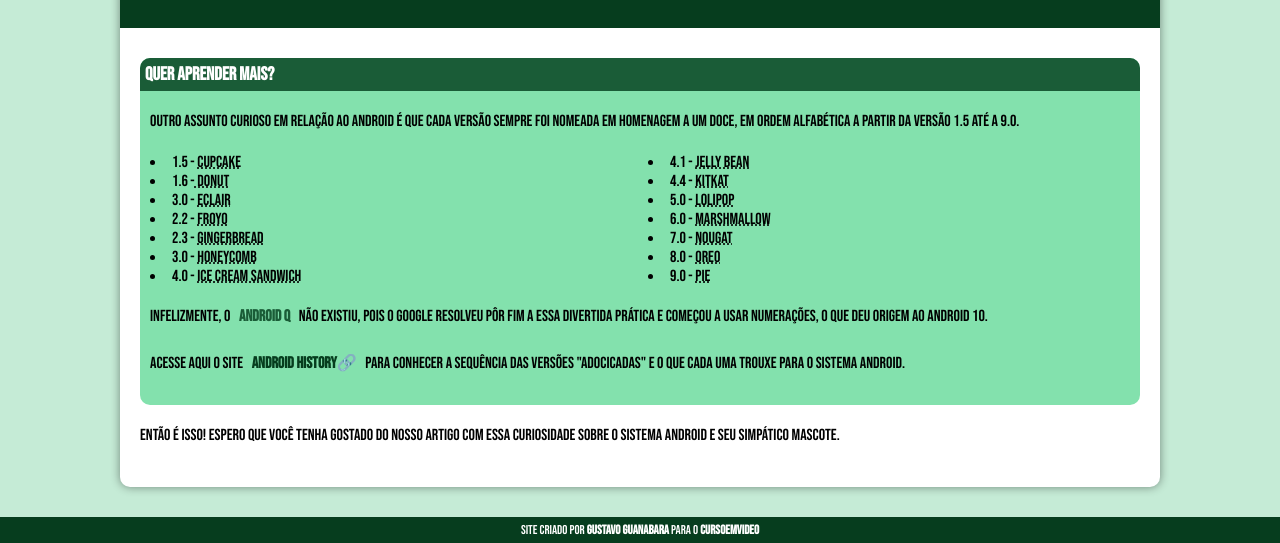
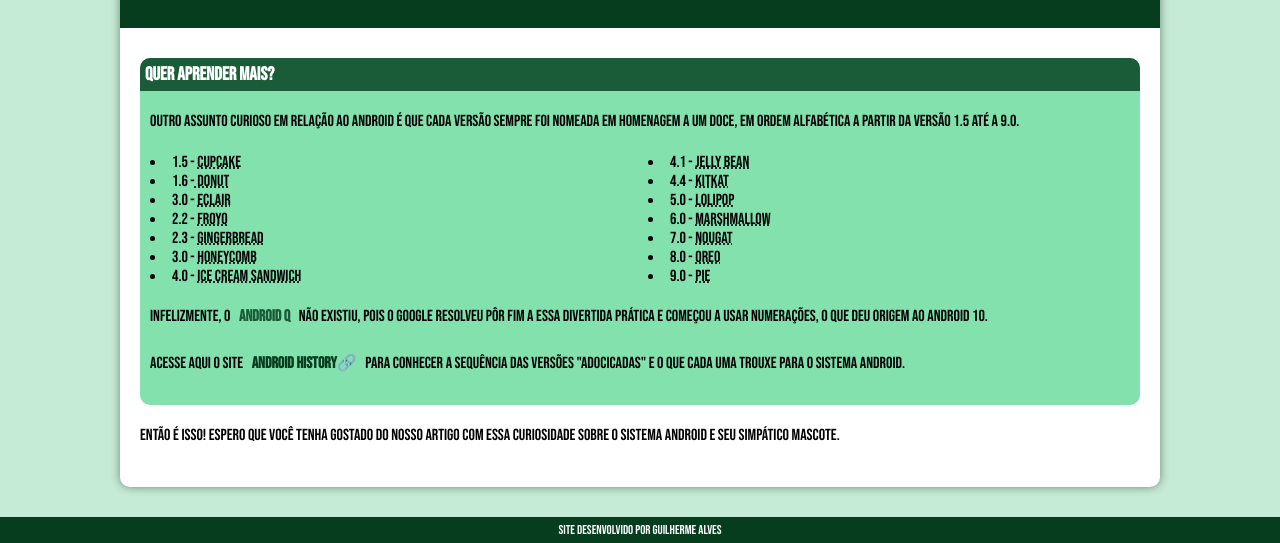
Before and after one commit to GuilhermeAlvesDeOliveira/projeto_android, a plain HTML site: page index.html in a window 1280 px wide. Shown: the part 2342-2885 px from the top of the page. Drawn offline with Linux system fonts and the light colour scheme.

Commit message:
Editado
..

```diff
--- a/index.html
+++ b/index.html
@@ -116,7 +116,7 @@
             </article>
         </main>
         <footer>
-            <p>Site criado por <a href="https://gustavoguanabara.github.io/" target="_blank">Gustavo Guanabara</a> para o <a href="https://www.youtube.com/c/CursoemV%C3%ADdeo" target="_blank">CursoemVideo</a></p>
+            <p>Site desenvolvido por Guilherme Alves</p>
         </footer>
 
 
```
